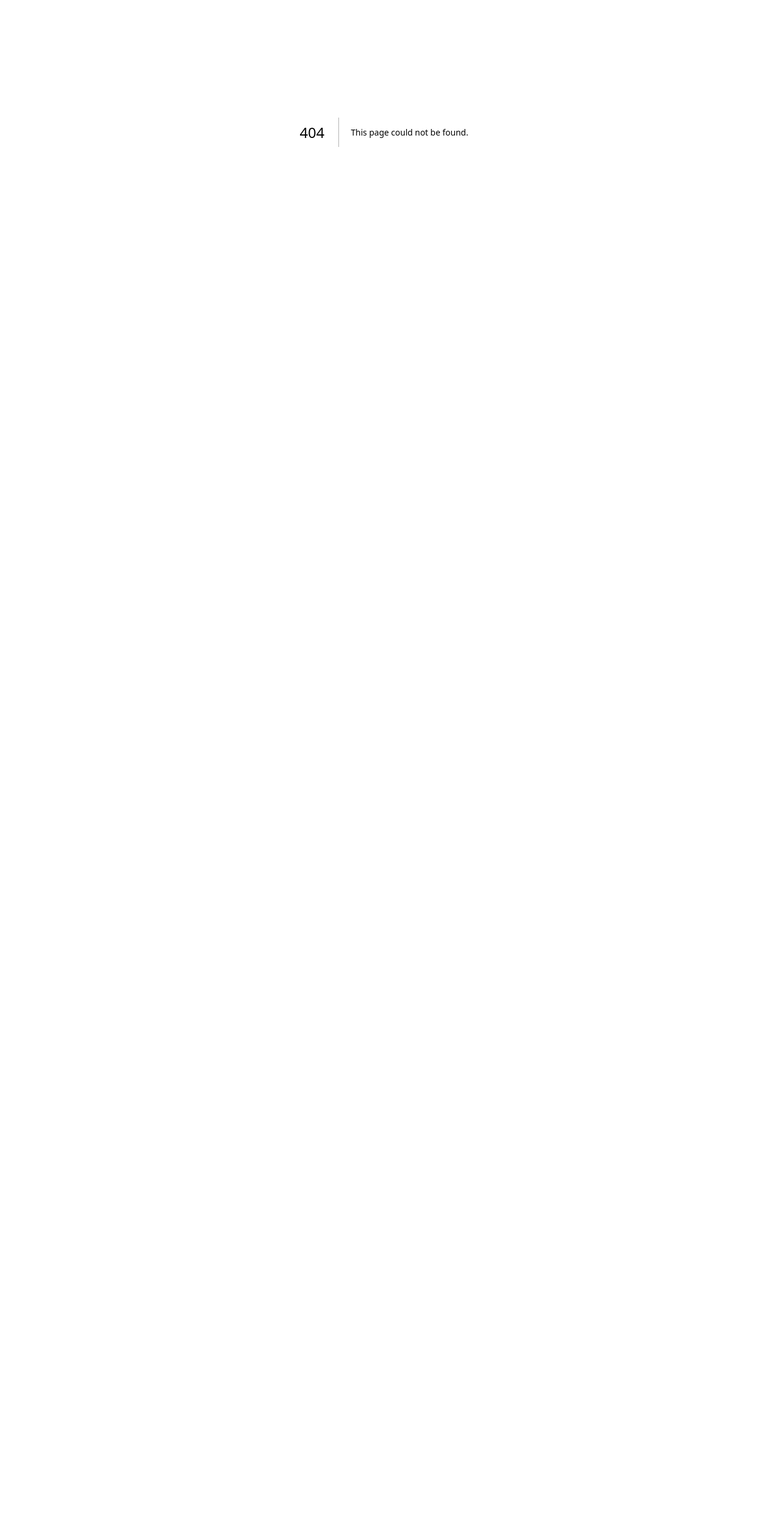
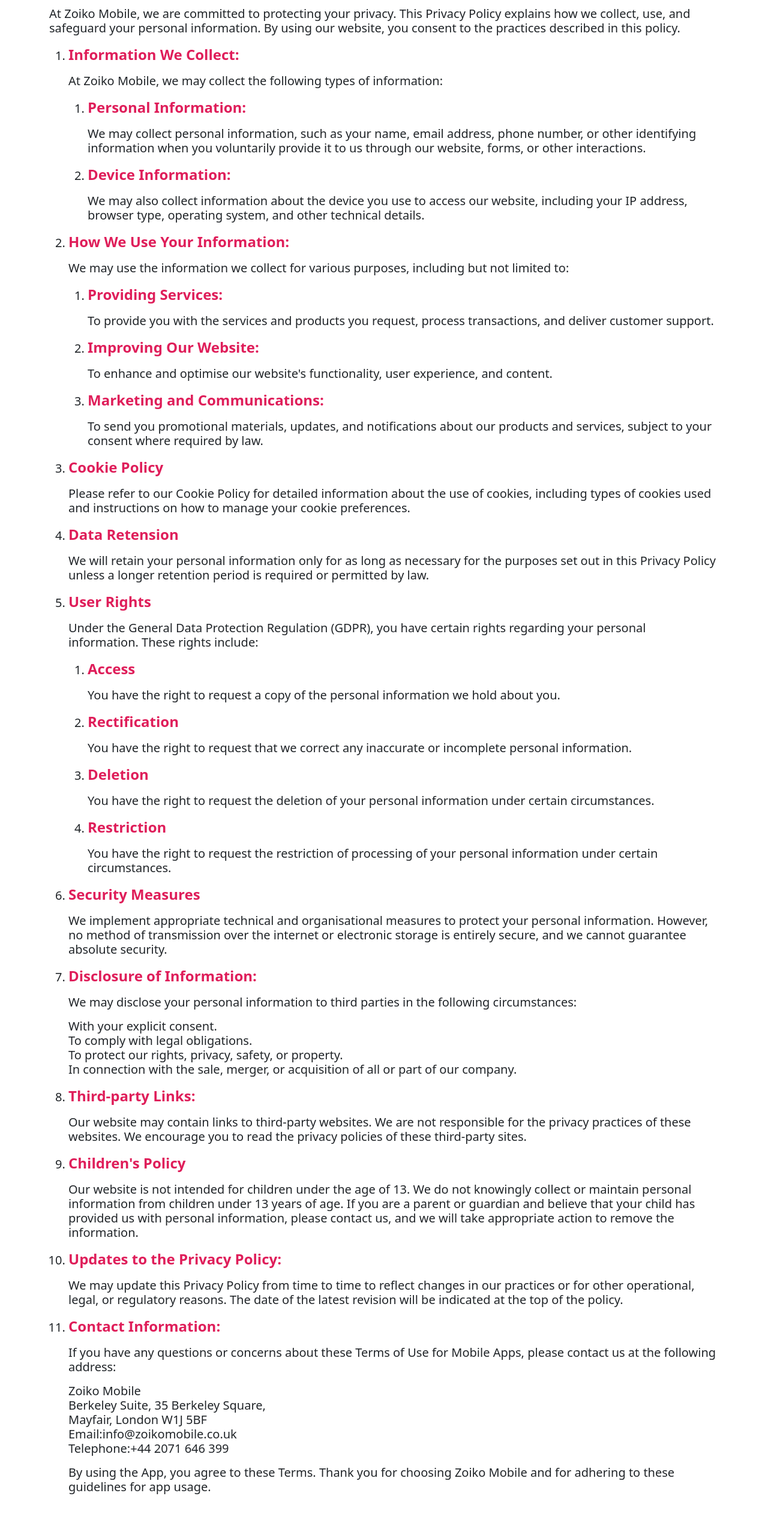
Before and after one commit to Euronoxx/zmuk, a Next.js app: page /privacy-policy in a window 1280 px wide. Before the commit this address had no page. Shown: the part 180-2709 px from the top of the page at 60% size. Before the commit the page ends 800 px from the top, so only its background shows below. Built offline with nearby package versions, Linux system fonts and the light colour scheme.

Commit message:
Privacy policy added

```diff
--- a/app/components/Footer.js
+++ b/app/components/Footer.js
@@ -68,7 +68,7 @@
                             <li><Link href="#">ESG Policy</Link></li>
                             <li className="dropdown"><Link href="#">Zoiko Policies <i className="bi bi-chevron-down"></i></Link>
                                 <ul className="dropdownmenu">
-                                    <li><Link href="#">Privacy Policy</Link></li>
+                                    <li><Link href="/privacy-policy">Privacy Policy</Link></li>
                                     <li><Link href="#">Cookie Policy</Link></li>
                                     <li><Link href="#">Late Fee Policy</Link></li>
                                     <li><Link href="#">Refund Policy</Link></li>
--- a/app/components/Header.js
+++ b/app/components/Header.js
@@ -25,8 +25,8 @@
                                 <li><Link className="dropdown-item" href="/student-discount-programme">Student Deals</Link></li>
                                 <li><Link className="dropdown-item" href="/business-deals-data-only-sims">Data Only SIMs</Link></li>
                                 <li><Link className="dropdown-item" href="/30-day-plan">30-Day &apos;No Contract&apos; Plans</Link></li>
-                                <li><Link className="dropdown-item" href="#">30-Day Plans With Phones</Link></li>
-                                <li><Link className="dropdown-item" href="#">Contract Plans With Phones</Link></li>
+                                <li><Link className="dropdown-item" href="/product-category/monthly-plan-mobile">30-Day Plans With Phones</Link></li>
+                                <li><Link className="dropdown-item" href="/product-category/contract-plan-mobile">Contract Plans With Phones</Link></li>
                                 <li><Link className="dropdown-item" href="#">International Calling Plans</Link></li>
                                 <li><Link className="dropdown-item" href="#">International Bolt-On Plans</Link></li>
                             </ul>
--- /dev/null
+++ b/app/privacy-policy/page.js
@@ -0,0 +1,109 @@
+"use client"
+import { Button, Container } from "react-bootstrap";
+import Header from "../components/Header";
+import Footer from "../components/Footer";
+import HeadBar from "../components/HeadBar";
+
+export default function PrivacyPolicy () {
+    return (
+        <>
+        <Header />
+        <HeadBar text="Privacy Policy" />
+        <Container className="py-5 body22">
+            <p>At Zoiko Mobile, we are committed to protecting your privacy. This Privacy Policy explains how we collect, use, and safeguard your personal information. By using our website, you consent to the practices described in this policy.</p>
+            <ol>
+                <li><p className="bigred">Information We Collect:</p><p>At Zoiko Mobile, we may collect the following types of information:</p>
+                    <ol>
+                        <li>
+                            <p className="bigred">Personal Information:</p>
+                            <p>We may collect personal information, such as your name, email address, phone number, or other identifying information when you voluntarily provide it to us through our website, forms, or other interactions.</p>
+                        </li>
+                        <li>
+                            <p className="bigred">Device Information:</p>
+                            <p>We may also collect information about the device you use to access our website, including your IP address, browser type, operating system, and other technical details.</p>
+                        </li>
+                    </ol>
+                </li>
+                <li>
+                    <p className="bigred">How We Use Your Information:</p>
+                    <p>We may use the information we collect for various purposes, including but not limited to:</p>
+                    <ol>
+                        <li>
+                            <p className="bigred">Providing Services:</p>
+                            <p>To provide you with the services and products you request, process transactions, and deliver customer support.</p>
+                        </li>
+                        <li>
+                            <p className="bigred">Improving Our Website:</p>
+                            <p>To enhance and optimise our website's functionality, user experience, and content.</p>
+                        </li>
+                        <li>
+                            <p className="bigred">Marketing and Communications:</p>
+                            <p>To send you promotional materials, updates, and notifications about our products and services, subject to your consent where required by law.</p>
+                        </li>
+                    </ol>
+                </li>
+                <li>
+                    <p className="bigred">Cookie Policy</p>
+                    <p>Please refer to our Cookie Policy for detailed information about the use of cookies, including types of cookies used and instructions on how to manage your cookie preferences.</p>
+                </li>
+                <li>
+                    <p className="bigred">Data Retension</p>
+                    <p>We will retain your personal information only for as long as necessary for the purposes set out in this Privacy Policy unless a longer retention period is required or permitted by law.</p>
+                </li>
+                <li>
+                    <p className="bigred">User Rights</p>
+                    <p>Under the General Data Protection Regulation (GDPR), you have certain rights regarding your personal information. These rights include:</p>
+                    <ol>
+                        <li>
+                            <p className="bigred">Access</p>
+                            <p>You have the right to request a copy of the personal information we hold about you.</p>
+                        </li>
+                        <li>
+                            <p className="bigred">Rectification</p>
+                            <p>You have the right to request that we correct any inaccurate or incomplete personal information.</p>
+                        </li>
+                        <li>
+                            <p className="bigred">Deletion</p>
+                            <p>You have the right to request the deletion of your personal information under certain circumstances.</p>
+                        </li>
+                        <li>
+                            <p className="bigred">Restriction</p>
+                            <p>You have the right to request the restriction of processing of your personal information under certain circumstances.</p>
+                        </li>
+                    </ol>
+                </li>
+                <li>
+                    <p className="bigred">Security Measures</p>
+                    <p>We implement appropriate technical and organisational measures to protect your personal information. However, no method of transmission over the internet or electronic storage is entirely secure, and we cannot guarantee absolute security.</p>
+                </li>
+                <li>
+                    <p className="bigred">Disclosure of Information:</p>
+                    <p>We may disclose your personal information to third parties in the following circumstances:</p>
+                    <p>With your explicit consent.<br />To comply with legal obligations.<br />To protect our rights, privacy, safety, or property.<br />In connection with the sale, merger, or acquisition of all or part of our company.</p>
+                </li>
+                <li>
+                    <p className="bigred">Third-party Links:</p>
+                    <p>Our website may contain links to third-party websites. We are not responsible for the privacy practices of these websites. We encourage you to read the privacy policies of these third-party sites.</p>
+                </li>
+                <li>
+                    <p className="bigred">Children&apos;s Policy</p>
+                    <p>Our website is not intended for children under the age of 13. We do not knowingly collect or maintain personal information from children under 13 years of age. If you are a parent or guardian and believe that your child has provided us with personal information, please contact us, and we will take appropriate action to remove the information.</p>
+                </li>
+                <li>
+                    <p className="bigred">Updates to the Privacy Policy:</p>
+                    <p>We may update this Privacy Policy from time to time to reflect changes in our practices or for other operational, legal, or regulatory reasons. The date of the latest revision will be indicated at the top of the policy.</p>
+                </li>
+                <li>
+                    <p className="bigred">Contact Information:</p>
+                    <p>If you have any questions or concerns about these Terms of Use for Mobile Apps, please contact us at the following address:</p>
+                    <p>Zoiko Mobile<br />Berkeley Suite, 35 Berkeley Square,<br />Mayfair, London W1J 5BF<br />Email:info@zoikomobile.co.uk<br />Telephone:+44 2071 646 399</p>
+                    <p>By using the App, you agree to these Terms. Thank you for choosing Zoiko Mobile and for adhering to these guidelines for app usage.</p>
+                </li>
+            </ol>
+            <br />
+            <Button href="/login" variant="outline-danger" size="lg">Back to My Contact</Button>
+        </Container>
+        <Footer />
+        </>
+    );
+}
```
Also changed, not shown: app/product-category/contract-plan-mobile/page.js (added, +19 -0 lines), app/product-category/monthly-plan-mobile/page.js (added, +19 -0 lines).
